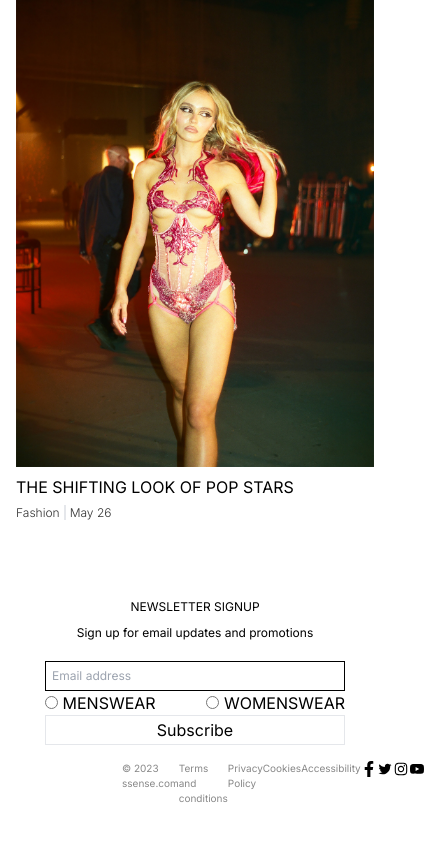
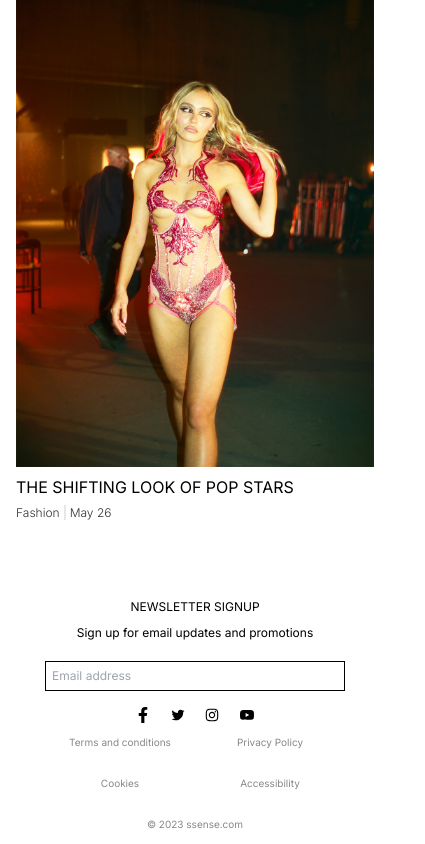
Before and after one commit to Noname397/ssense-clone, a React (Create React App) app: page / in a window 390 px wide. Shown: the part 2134-2978 px from the top of the page, 425 px wide, since content can reach past the window. Before the commit the page ends 2940 px from the top, so only its background shows below. Built offline with nearby package versions, Linux system fonts and the light colour scheme.

Commit message:
visually completed navbar and footer

```diff
--- a/src/components/Footer/Footer.js
+++ b/src/components/Footer/Footer.js
@@ -1,3 +1,4 @@
+import { useState } from "react";
 import {
   AiFillYoutube,
   AiOutlineInstagram,
@@ -6,6 +7,8 @@ import {
 
 import { FaFacebookF } from "react-icons/fa";
 const Footer = () => {
+  const [focusedInput, setFocusedInput] = useState(false);
+
   return (
     <div className="px-[42px]">
       <nav>
@@ -43,7 +46,7 @@ const Footer = () => {
             <span class="block max-w-0 group-hover:max-w-full transition-all duration-500 h-0.5 bg-black"></span>
           </li>
         </ul>
-        <ul className="flex flex-col items-center">
+        <ul className="flex flex-col items-center lg:hidden">
           <h4 className="pb-2.5 text-xs">NEWSLETTER SIGNUP</h4>
           <p className="pb-5 text-xs">
             Sign up for email updates and promotions
@@ -53,36 +56,97 @@ const Footer = () => {
               type="email"
               placeholder="Email address"
               className="block w-full h-[30px] border-[0.8px] px-1.5 border-black focus:outline-none text-xs"
+              onFocus={() => setFocusedInput(true)}
             />
-            <div className="flex justify-between">
+            <div
+              className={`flex justify-between ${
+                focusedInput ? "block" : "hidden"
+              }`}
+            >
               <div>
-                <input type="radio" name="" id="menswear" />
-                <label id="menswear"> MENSWEAR</label>
+                <input type="radio" name="clothes-type" id="menswear" />
+                <label id="menswear" className="text-xs" name="clothes-type">
+                  {" "}
+                  MENSWEAR
+                </label>
               </div>
               <div>
-                <input type="radio" name="" id="" />
-                <label> WOMENSWEAR</label>
+                <input type="radio" name="clothes-type" id="" />
+                <label className="text-xs" name="clothes-type">
+                  {" "}
+                  WOMENSWEAR
+                </label>
               </div>
             </div>
-            <input type="submit" value="Subscribe" className="w-full border-[0.8px] bg-white h-[30px]"/>
+            <input
+              type="submit"
+              value="SUBSCRIBE"
+              className={`w-full h-[30px] border-black border-[0.8px] px-1.5 bg-white text-xs ${
+                focusedInput ? "block" : "hidden"
+              }`}
+            />
           </form>
         </ul>
       </nav>
 
-      <ul className="flex justify-between px-[80px] pt-4">
+      <ul className="hidden lg:flex justify-between px-[80px] pt-4 min-w-[650px]">
         <li className="text-[10px] text-[#888]">© 2023 ssense.com</li>
         <li className="text-[10px] text-[#888]">Terms and conditions</li>
         <li className="text-[10px] text-[#888]">Privacy Policy</li>
         <li className="text-[10px] text-[#888]">Cookies</li>
         <li className="text-[10px] text-[#888]">Accessibility</li>
 
-        <li className="flex">
-          <FaFacebookF> </FaFacebookF>
-          <AiOutlineTwitter />
-          <AiOutlineInstagram />
-          <AiFillYoutube />
+        <li className="flex w-[80px] justify-between">
+          <a href="https://www.facebook.com/SSENSEofficial">
+            <FaFacebookF />
+          </a>
+          <a href="https://twitter.com/ssense">
+            <AiOutlineTwitter />
+          </a>
+          <a href="https://www.instagram.com/ssense/">
+            <AiOutlineInstagram />
+          </a>
+          <a href="https://www.youtube.com/user/ssense">
+            <AiFillYoutube />
+          </a>
         </li>
       </ul>
+
+      <div className="lg:hidden flex w-[120px] justify-between m-auto pt-4">
+      <a href="https://www.facebook.com/SSENSEofficial">
+            <FaFacebookF />
+          </a>
+          <a href="https://twitter.com/ssense">
+            <AiOutlineTwitter />
+          </a>
+          <a href="https://www.instagram.com/ssense/">
+            <AiOutlineInstagram />
+          </a>
+          <a href="https://www.youtube.com/user/ssense">
+            <AiFillYoutube />
+          </a>
+      </div>
+
+      <div>
+
+      <ul className="lg:hidden w-[300px] m-auto grid grid-cols-2">
+        <li className="text-[10px] text-center text-[#888] py-3 group transition duration-300">
+          Terms and conditions
+          <span class="block max-w-0 group-hover:max-w-full transition-all duration-500 h-0.5 bg-black"></span>
+          </li>
+        <li className="text-[10px] text-center text-[#888] py-3 group transition duration-300">
+          Privacy Policy
+          <span class="block max-w-0 group-hover:max-w-full transition-all duration-500 h-0.5 bg-black"></span>
+          </li>
+        <li className="text-[10px] text-center text-[#888] py-3 group transition duration-300">Cookies
+        <span class="block max-w-0 group-hover:max-w-full transition-all duration-500 h-0.5 bg-black"></span>
+        </li>
+        <li className="text-[10px] text-center text-[#888] py-3 group transition duration-300">Accessibility
+        <span class="block max-w-0 group-hover:max-w-full transition-all duration-500 h-0.5 bg-black"></span>
+        </li>
+        <li className="text-[10px] text-center text-[#888] py-3 col-span-2">© 2023 ssense.com</li>
+      </ul>
+      </div>
     </div>
   );
 };
--- a/src/components/Navbar/Navbar.js
+++ b/src/components/Navbar/Navbar.js
@@ -8,18 +8,36 @@ import {
 import { HiOutlineShoppingBag } from "react-icons/hi";
 const Navbar = () => {
   const [mobileMenu, setMobileMenu] = useState(false);
-  function menuHandlder(){
+  function menuHandlder() {
     setMobileMenu(!mobileMenu);
   }
   return (
     <div>
       <header className="bg-white h-[55px] flex justify-between items-center w-full px-4 sm:px-9 relative">
         <div className="w-[60px] flex justify-between lg:hidden">
-          <AiOutlineMenu size={25} onClick={menuHandlder} onMouseOver={() => {
+          <AiOutlineMenu
+            size={25}
+            onClick={menuHandlder}
+            onMouseOver={(e) => {
+              e.currentTarget.style.cursor = "pointer";
+              // Add your additional mouseover logic here
+            }}
+            onMouseLeave={(e) => {
+              e.currentTarget.style.cursor = "default";
+              // Add your additional mouseleave logic here
+            }}
+          ></AiOutlineMenu>
 
-          }}></AiOutlineMenu>
-
-          <AiOutlineSearch size={25}></AiOutlineSearch>
+          <AiOutlineSearch size={25}
+            onMouseOver={(e) => {
+              e.currentTarget.style.cursor = "pointer";
+              // Add your additional mouseover logic here
+            }}
+            onMouseLeave={(e) => {
+              e.currentTarget.style.cursor = "default";
+              // Add your additional mouseleave logic here
+            }}
+          ></AiOutlineSearch>
         </div>
 
         <ul className="hidden lg:flex w-[40%] justify-between min-w-[450px]">
@@ -111,7 +129,8 @@ const Navbar = () => {
           </div>
         </div>
       </header>
-      {mobileMenu && <ul className="lg:hidden absolute bg-white w-full p-0">
+      {mobileMenu && (
+        <ul className="lg:hidden absolute bg-white w-full p-0">
           <li className="pb-[25px] pl-9">
             <a href="">MENSWEAR</a>
           </li>
@@ -127,7 +146,8 @@ const Navbar = () => {
           <li className="pb-[25px] pl-9">
             <a href="">LOGIN</a>
           </li>
-      </ul>}
+        </ul>
+      )}
     </div>
   );
 };
```
Lines whose indentation alone changed are shown as unchanged.
